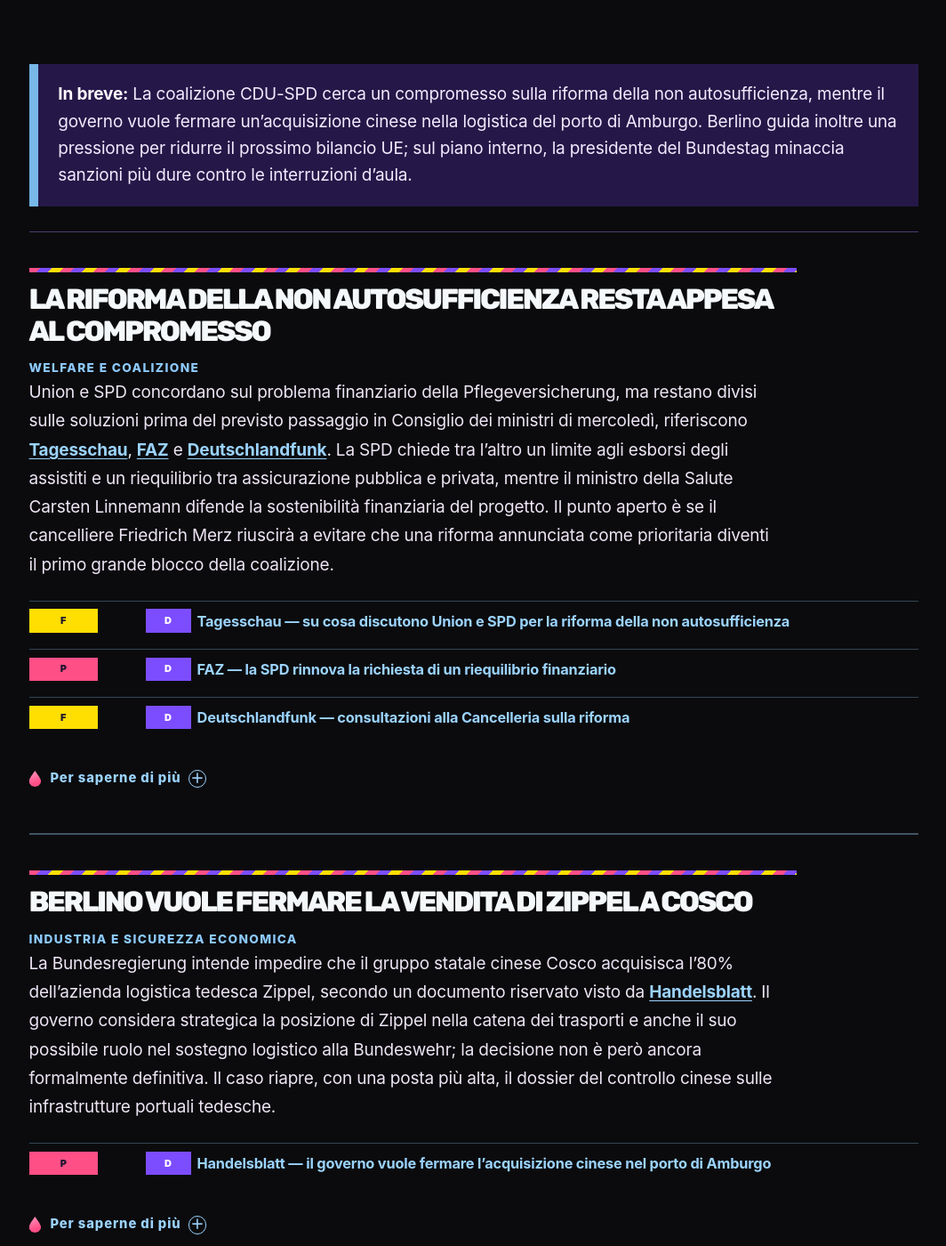
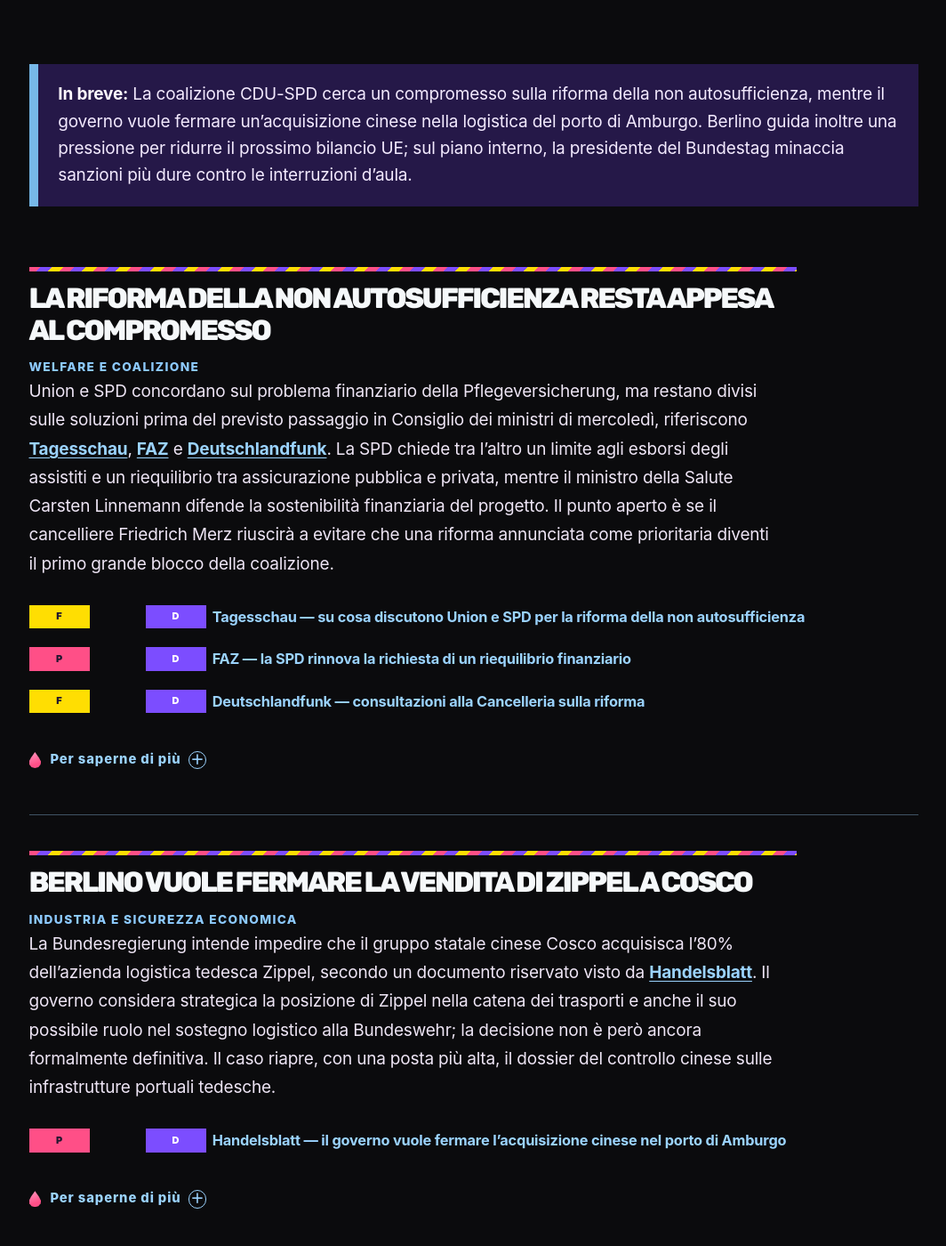
Before and after one commit to ottoottone/prj-news-mattino, a Jekyll site: the page built from index.html, in a window 1280 px wide and 1400 px high, scrolled down 668 px. Shown: the whole window at 89% size, without its empty margins (56-1120 px from the left). Built offline with Jekyll 4.4.1, drawn with Linux system fonts in a browser that asks for light colours; some web fonts are replaced; the list of posts is cut into pages by our own code.

Commit message:
Align source markers and remove separator rules

```diff
--- a/assets/css/briefing.css
+++ b/assets/css/briefing.css
@@ -375,3 +375,9 @@ body { background:#f7f7f5; color:#202b35; }
 .theme-nord-dark .source-lang { background:var(--neon-violet); color:#fff9ff; border-color:var(--neon-violet); }
 .masthead-mark { filter:none; }
 .more-to-know summary::before { background:linear-gradient(160deg,#ff9ac0 0%,#ff4f87 72%); }
+
+/* Final alignment: equal compact source markers and no plain separator rules. */
+.source-access, .source-lang { width:3.6rem; min-width:3.6rem; height:1.4rem; }
+.source-line { border-top:0; padding:.3rem 0; }
+.sources-section, .watch-today { border-top:0; }
+.briefing-item, .briefing-item:first-of-type { border-top:0; }
```
